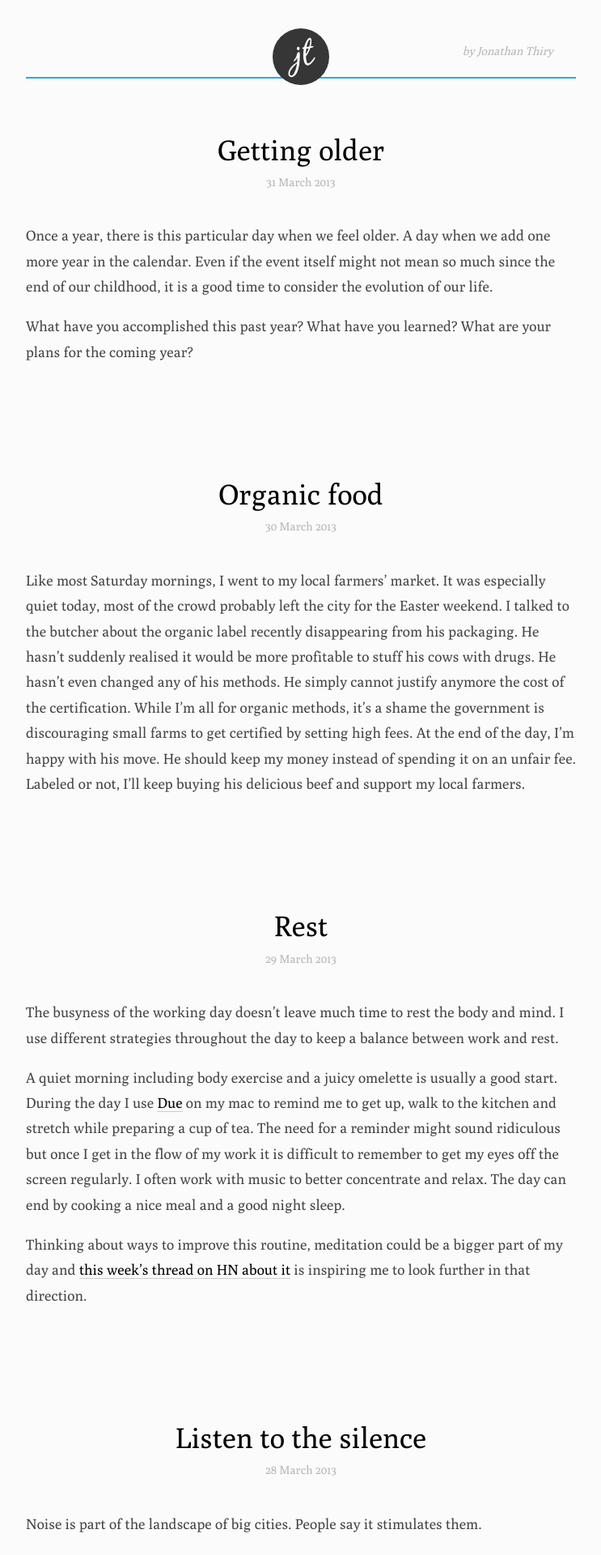
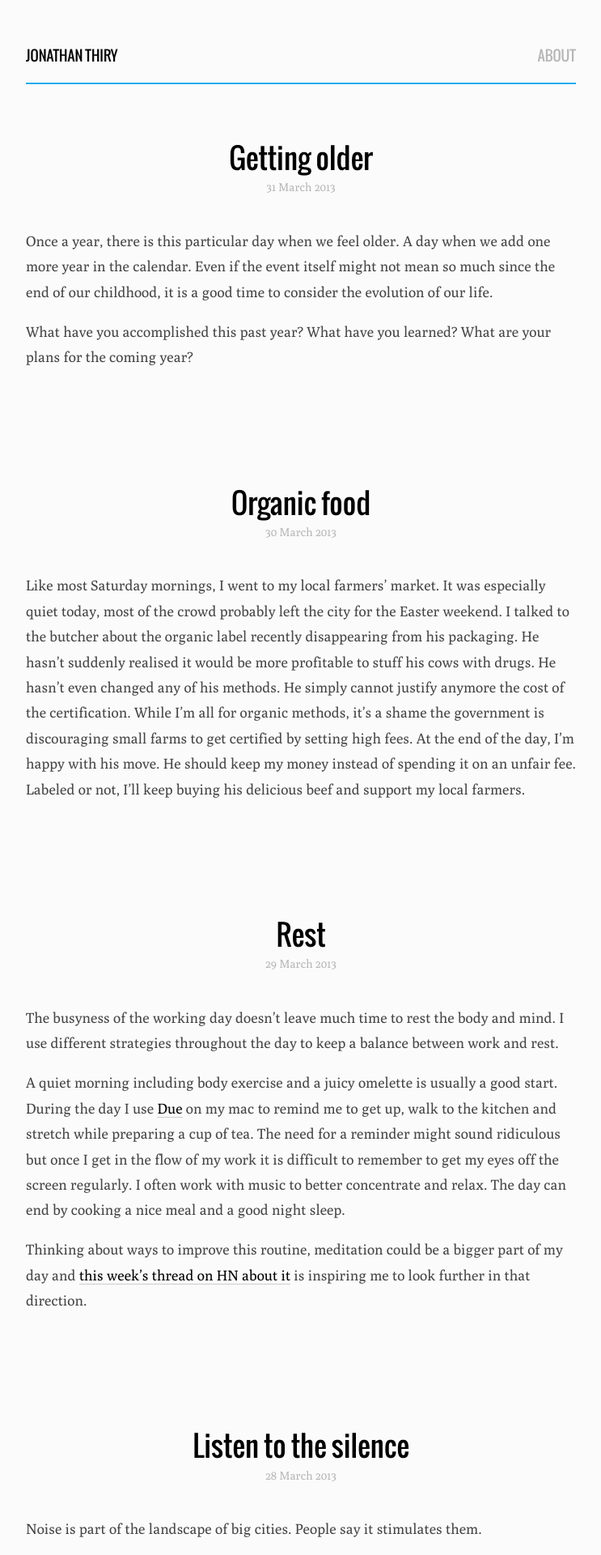
Before and after one commit to jonathanthiry/jonathanthiry.github.com, a Jekyll site: the page built from index.html, in a window 1280 px wide. Shown: the top 1920 px of the page at 81% size, without its empty margins (268-1011 px from the left). Built offline with Jekyll 4.4.1, drawn with Linux system fonts in a browser that asks for light colours.

Commit message:
Update header and title font

```diff
--- a/_layouts/default.html
+++ b/_layouts/default.html
@@ -6,15 +6,12 @@
   <title>{% if page.title %} {{ page.title }} | {% endif %} Jonathan Thiry</title>
   <link rel="alternate" type="application/rss+xml" title="RSS" href="http://jonathanthiry.com/feed">
   <link rel="stylesheet" href="/assets/stylesheets/styles.css">
-  <link rel="apple-touch-icon-precomposed" href="/apple-touch-icon-precomposed.png">
 </head>
 <body>
   <header class="header">
-    <a href="/" class="logo">
-      <img class="logo-img" src="/assets/images/logo.svg">
-    </a>
+    <a href="/" class="title">Jonathan Thiry</a>
     <nav>
-      <a href="/about">by Jonathan Thiry</a>
+      <a href="/about">About</a>
     </nav>
   </header>
 
--- a/assets/stylesheets/styles.css
+++ b/assets/stylesheets/styles.css
@@ -1,12 +1,20 @@
 @font-face {
-    font-family: 'PolyRegular';
+    font-family: 'Oswald';
+    src: url('../fonts/oswald-regular-webfont.woff') format('woff'),
+         url('../fonts/oswald-regular-webfont.ttf') format('truetype');
+    font-weight: normal;
+    font-style: normal;
+}
+
+@font-face {
+    font-family: 'Poly';
     src: url('../fonts/Poly-Regular-webfont.woff') format('woff'),
          url('../fonts/Poly-Regular-webfont.ttf') format('truetype');
     font-weight: normal;
     font-style: normal;
 }
 
-/*** Noromalize ***/
+/*** Normalize ***/
 
 article,
 aside,
@@ -33,15 +41,13 @@ a:focus {
 }
 
 h1 {
-  font-size: 2em;
-  font-weight: normal;
+  font: 2em Oswald, sans-serif;
   margin: 1.5em 0 0;
   line-height: 1.2em;
 }
 
 h2 {
-  font-size: 1.5em;
-  font-weight: normal;
+  font: 1.5em Oswald, sans-serif;
   margin: 1.5em 0 0;
   line-height: 1.2em;
 }
@@ -103,7 +109,7 @@ table {
 /*** Main ***/
 
 body {
-  font: 100%/1.5 "PolyRegular", georgia, serif;
+  font: 100%/1.5 Poly, Georgia, serif;
   width: 90%;
   max-width: 680px;
   margin: 0 auto;
@@ -136,42 +142,29 @@ a:active {
 }
 
 .header {
-  position: relative;
-  margin: 2em auto;
-  height: 60px;
+  margin: 0 auto 2em auto;
+  padding: 1em 0;
   border-bottom: 2px solid #21acee;
+  font-family: Oswald, sans-serif;
+  text-transform: uppercase;
 }
 
-.logo {
-  position: absolute;
-  top: 0;
-  left: 50%;
-  margin-left: -35px;
-  width: 70px;
-  height: 70px;
+.header a:hover {
+  color: #383838;
 }
 
-.logo img {
-  position: absolute;
-  width: 70px;
-  height: 70px;
+.title {
+  display: inline-block;
 }
 
 nav {
   float: right;
-  margin: 3em 0;
-  font-style: italic;
-  font-size: 80%;
 }
 
 nav a,
 nav a:visited {
   display: inline-block;
   color: #b6b6b6;
-}
-
-nav a:hover {
-  color: #383838;
 }
 
 nav span {
@@ -215,12 +208,11 @@ nav span {
   body {
     width: 80%;
   }
-  nav {
-    margin: 2em 1em;
+  .header {
+    margin-top: 2em;
   }
   .post-title {
     font-size: 2em;
-    /*margin: 3em 0 1em;*/
   }
 }
 
@@ -229,9 +221,6 @@ nav span {
     font-size: 1.1em;
     line-height: 1.785em;
   }
-  nav {
-    margin: 1em 2em;
-  }
   .content {
     margin: 4em auto;
   }
--- a/feed/index.xml
+++ b/feed/index.xml
@@ -1,5 +1,4 @@
 ---
-layout: nil
 ---
 <?xml version="1.0" encoding="utf-8"?>
 <feed xmlns="http://www.w3.org/2005/Atom">
```
Also changed, not shown: apple-touch-icon-precomposed.png (deleted), assets/fonts/oswald-regular-webfont.ttf (added), assets/fonts/oswald-regular-webfont.woff (added), assets/images/logo.svg (deleted).
